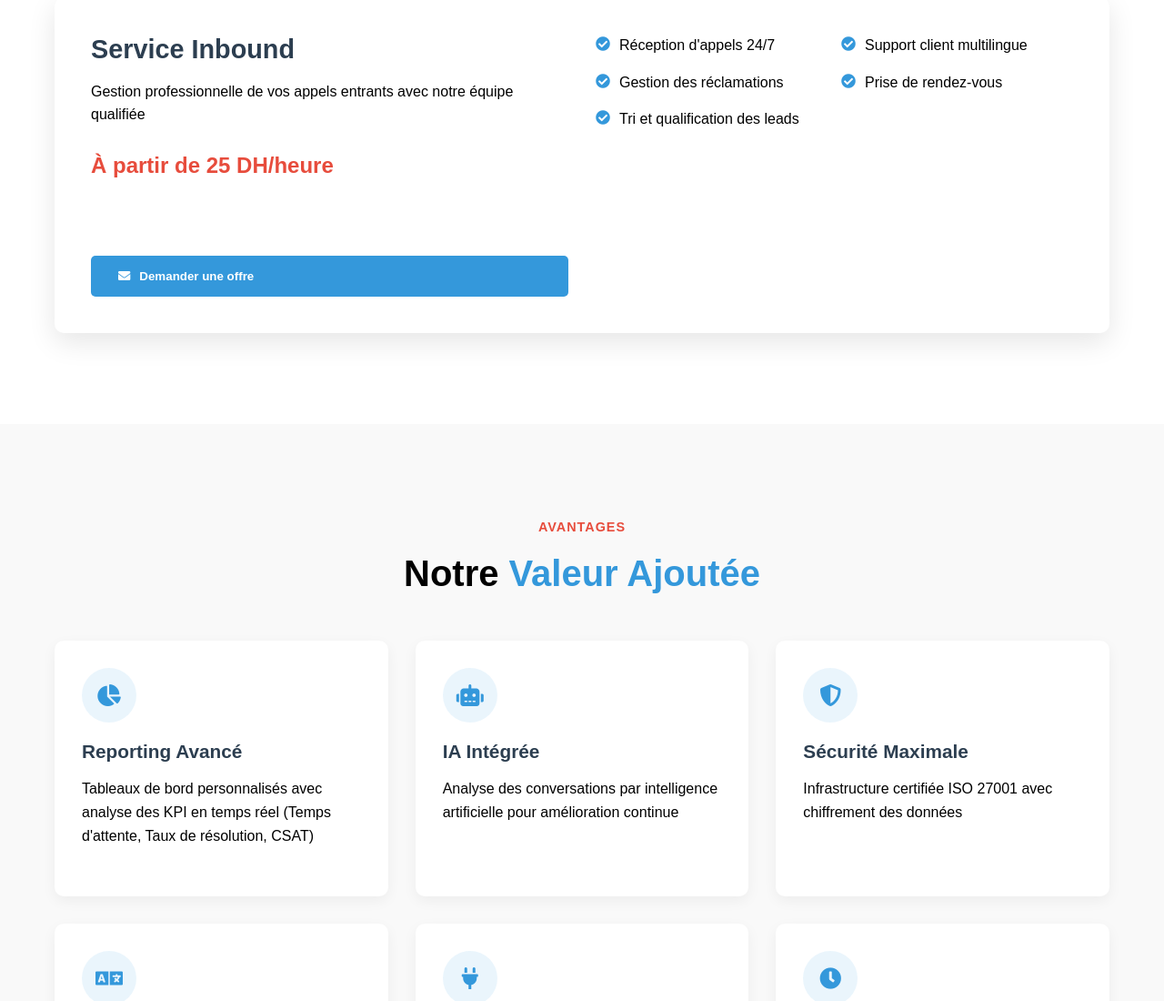
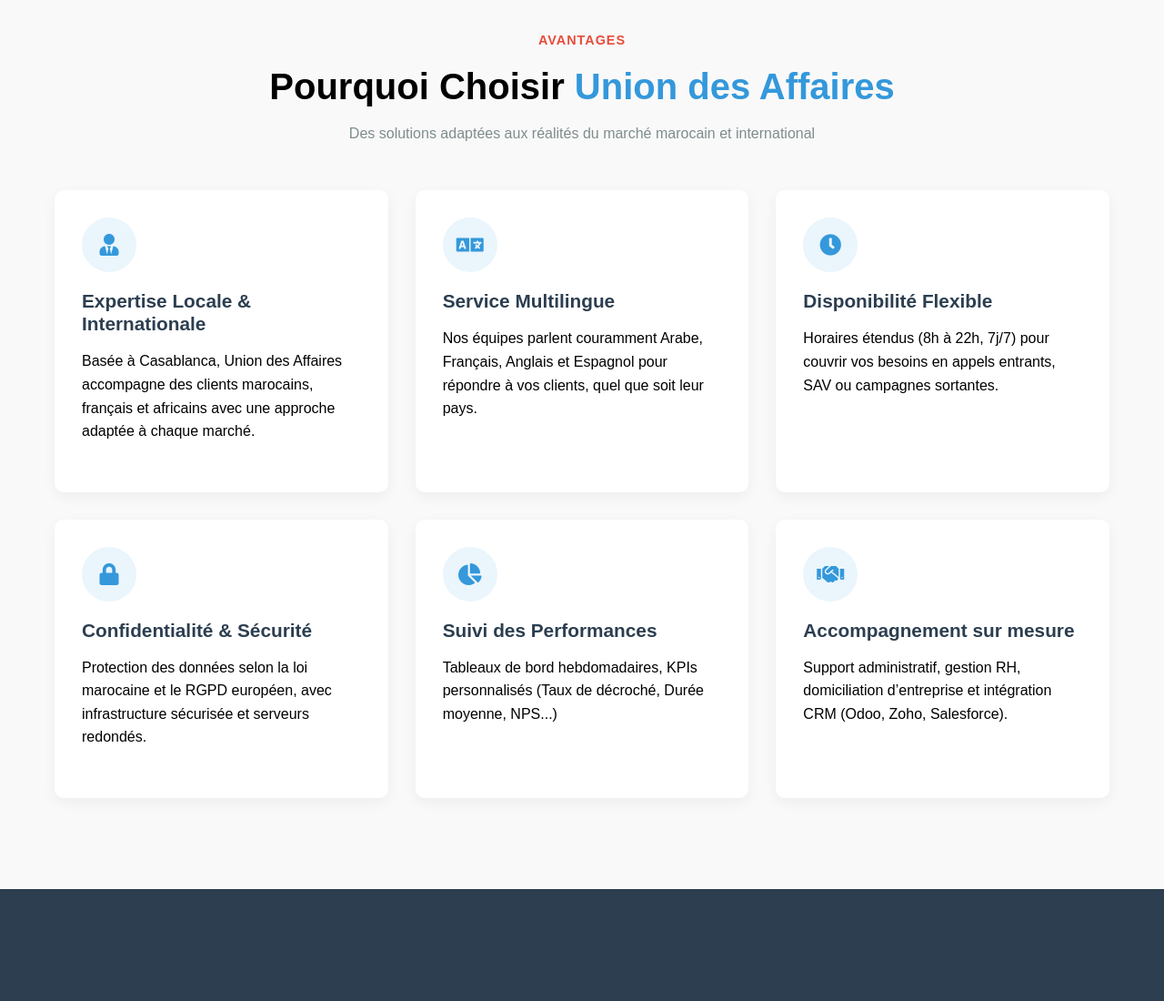
Before and after one commit to yassine2005m/UnionAffaire, a plain HTML site: page centre-appel.html in a window 1280 px wide. Shown: the part 1700-2800 px from the top of the page at 91% size. Drawn offline with Linux system fonts and the light colour scheme.

Commit message:
modifications ,

```diff
--- a/centre-appel.html
+++ b/centre-appel.html
@@ -62,15 +62,16 @@
     <!-- Hero Section Premium -->
     <section class="hero-video">
         <div class="video-background">
-            <video autoplay muted loop playsinline poster="673f033c6e7a6b29508956b3_Call Center Maroc-p-500.webp">
-                <img src="673f033c6e7a6b29508956b3_Call Center Maroc-p-500.webp">
+            <video autoplay muted loop playsinline poster="appel.jpg">
+                <img src="appel.jpg">
             </video>
             <div class="video-overlay"></div>
         </div>
         <div class="container">
             <div class="hero-content">
                 <h1 class="hero-title">Centre d'Appel <span></span></h1>
-                <p class="hero-subtitle">Solution clé en main avec des opérateurs trilingues et une technologie de pointe</p>
+                <p class="hero-subtitle">Notre centre d’appel à Casablanca offre un service externalisé de haute qualité,
+      avec des équipes formées pour gérer vos appels entrants et sortants</p>
                 <div class="hero-buttons">
                     <button class="btn-primary btn-lg" id="hero-cta">
                         <i class="fas fa-headset"></i> Démarrer maintenant
@@ -87,18 +88,6 @@
     </section>
 
     <!-- Clients Trust -->
-    <section class="trust-badge">
-        <div class="container">
-            <p>Ils nous font confiance :</p>
-            <div class="client-logos">
-                <img src="téléchargement (5).jpg" alt="Client 1">
-                <img src="téléchargement.jpg" alt="Client 2">
-                <img src="alexander-mass-SbhyICmA9Po-unsplash.jpg" alt="Client 3">
-                <img src="atul-pandey-LvPRNMgCR5E-unsplash.jpg" alt="Client 4">
-                <img src="téléchargement (10).jpg" alt="Client 5">
-            </div>
-        </div>
-    </section>
 
     <!-- Solutions Section -->
     <section class="solutions-section" id="solutions">
@@ -127,60 +116,63 @@
     <div class="container">
         <div class="section-header">
             <span class="section-label">Avantages</span>
-                <h2>Notre <strong>Valeur Ajoutée</strong></h2>
+            <h2>Pourquoi Choisir <strong>Union des Affaires</strong></h2>
+            <p>Des solutions adaptées aux réalités du marché marocain et international</p>
         </div>
 
         <div class="features-grid">
             <div class="feature-card">
                 <div class="feature-icon">
-                        <i class="fas fa-chart-pie"></i>
+                    <i class="fas fa-user-tie"></i>
                 </div>
-                    <h3>Reporting Avancé</h3>
-                    <p>Tableaux de bord personnalisés avec analyse des KPI en temps réel (Temps d'attente, Taux de résolution, CSAT)</p>
-                </div>
-
-                <div class="feature-card">
-                    <div class="feature-icon">
-                        <i class="fas fa-robot"></i>
-                    </div>
-                    <h3>IA Intégrée</h3>
-                    <p>Analyse des conversations par intelligence artificielle pour amélioration continue</p>
-                </div>
-
-                <div class="feature-card">
-                    <div class="feature-icon">
-                        <i class="fas fa-shield-alt"></i>
-                    </div>
-                    <h3>Sécurité Maximale</h3>
-                    <p>Infrastructure certifiée ISO 27001 avec chiffrement des données</p>
+                <h3>Expertise Locale & Internationale</h3>
+                <p>Basée à Casablanca, Union des Affaires accompagne des clients marocains, français et africains avec une approche adaptée à chaque marché.</p>
             </div>
 
             <div class="feature-card">
                 <div class="feature-icon">
                     <i class="fas fa-language"></i>
                 </div>
-                    <h3>Multilingue</h3>
-                    <p>Opérateurs fluent en Français, Anglais, Arabe et Espagnol</p>
-                </div>
-
-                <div class="feature-card">
-                    <div class="feature-icon">
-                        <i class="fas fa-plug"></i>
-                    </div>
-                    <h3>Intégration API</h3>
-                    <p>Connexion directe à votre CRM (Salesforce, Zendesk, HubSpot)</p>
+                <h3>Service Multilingue</h3>
+                <p>Nos équipes parlent couramment Arabe, Français, Anglais et Espagnol pour répondre à vos clients, quel que soit leur pays.</p>
             </div>
 
             <div class="feature-card">
                 <div class="feature-icon">
                     <i class="fas fa-clock"></i>
                 </div>
-                    <h3>24/7</h3>
-                    <p>Service continu avec relais entre Casablanca et Montréal</p>
+                <h3>Disponibilité Flexible</h3>
+                <p>Horaires étendus (8h à 22h, 7j/7) pour couvrir vos besoins en appels entrants, SAV ou campagnes sortantes.</p>
+            </div>
+
+            <div class="feature-card">
+                <div class="feature-icon">
+                    <i class="fas fa-lock"></i>
+                </div>
+                <h3>Confidentialité & Sécurité</h3>
+                <p>Protection des données selon la loi marocaine et le RGPD européen, avec infrastructure sécurisée et serveurs redondés.</p>
+            </div>
+
+            <div class="feature-card">
+                <div class="feature-icon">
+                    <i class="fas fa-chart-pie"></i>
+                </div>
+                <h3>Suivi des Performances</h3>
+                <p>Tableaux de bord hebdomadaires, KPIs personnalisés (Taux de décroché, Durée moyenne, NPS...)</p>
+            </div>
+
+            <div class="feature-card">
+                <div class="feature-icon">
+                    <i class="fas fa-handshake"></i>
+                </div>
+                <h3>Accompagnement sur mesure</h3>
+                <p>Support administratif, gestion RH, domiciliation d’entreprise et intégration CRM (Odoo, Zoho, Salesforce).</p>
             </div>
         </div>
     </div>
 </section>
+
+
 
     <!-- Stats Section -->
     <section class="stats-section">
@@ -226,7 +218,7 @@
                         </div>
                         <p>"Le centre d'appel d'Union des Affaires a transformé notre service client. Leur équipe francophone a réduit notre temps de réponse de 70%."</p>
                         <div class="client-info">
-                            <img src="atul-pandey-LvPRNMgCR5E-unsplash.jpg" alt="Pierre D." loading="lazy">
+                            <img src="atul-pandey-LvPRNMgCR5E-unsplash.jpg" alt="Pierre D.">
                             <div>
                                 <strong>Pierre D.</strong>
                                 <span>Directeur Clientèle, FinTech Paris</span>
@@ -390,53 +382,54 @@
 const solutionsData = {
     inbound: {
         title: "Service Inbound",
-                    description: "Gestion professionnelle de vos appels entrants avec notre équipe qualifiée",
+        description: "Réception et gestion d’appels entrants pour offrir un service client de qualité depuis le Maroc.",
         features: [
-                        "Réception d'appels 24/7",
-                        "Support client multilingue",
-                        "Gestion des réclamations",
-                        "Prise de rendez-vous",
-                        "Tri et qualification des leads"
+            "Centre d'appels basé à Casablanca",
+            "Réception 7j/7 des appels clients",
+            "Support client bilingue (FR/AR)",
+            "Gestion des demandes SAV",
+            "Prise de rendez-vous pour cabinets, médecins, PME"
+        ],
+        pricing: "À partir de 22 DH/heure"
+    },
+    outbound: {
+        title: "Service Outbound",
+        description: "Externalisez vos campagnes d'appels sortants pour gagner en performance et réduire vos coûts.",
+        features: [
+            "Prospection téléphonique (B2B/B2C)",
+            "Relance commerciale et paiement",
+            "Enquêtes téléphoniques",
+            "Qualification de fichiers",
+            "Prise de rendez-vous pour force de vente"
         ],
         pricing: "À partir de 25 DH/heure"
     },
-                outbound: {
-                    title: "Service Outbound",
-                    description: "Campagnes de télémarketing performantes pour développer votre business",
+    multilingual: {
+        title: "Support Multilingue",
+        description: "Des opérateurs maîtrisant plusieurs langues pour servir vos clients internationaux.",
         features: [
-                        "Prospection téléphonique",
-                        "Relance clients",
-                        "Enquêtes de satisfaction",
-                        "Génération de leads qualifiés",
-                        "Prise de rendez-vous B2B"
+            "Français – Anglais – Arabe",
+            "Espagnol sur demande",
+            "Scripts localisés par pays cible",
+            "Adaptation culturelle au marché visé",
+            "Rapports hebdomadaires"
         ],
         pricing: "À partir de 30 DH/heure"
     },
-                multilingual: {
-                    title: "Service Multilingue",
-                    description: "Support client dans 5 langues avec nos opérateurs bilingues",
-                    features: [
-                        "Français/anglais/arabe",
-                        "Espagnol/allemand",
-                        "Adaptation culturelle",
-                        "Scripts personnalisés",
-                        "Reporting détaillé"
-                    ],
-                    pricing: "À partir de 35 DH/heure"
-                },
     dedicated: {
         title: "Équipe Dédiée",
-                    description: "Une équipe 100% dédiée à votre entreprise avec superviseur inclus",
+        description: "Un service sur mesure avec une équipe dédiée exclusivement à votre entreprise.",
         features: [
-                        "Opérateurs exclusifs",
-                        "Formation sur vos produits",
-                        "Superviseur dédié",
-                        "KPI personnalisés",
-                        "Intégration à votre CRM"
+            "Opérateurs dédiés et formés à votre marque",
+            "Formation continue selon vos process",
+            "Suivi par un chef d’équipe basé au Maroc",
+            "Tableaux de bord personnalisés (KPI)",
+            "Connexion directe à votre CRM (Odoo, Zoho, etc.)"
         ],
-                    pricing: "À partir de 15,000 DH/mois"
+        pricing: "À partir de 13,500 DH/mois"
     }
 };
+
             document.getElementById('whatsapp-form').addEventListener('submit', function(e) {
     e.preventDefault();
 
```
Also changed, not shown: index.html (+33 -0 lines), appel.jpg (added). Lines whose indentation alone changed are shown as unchanged.
